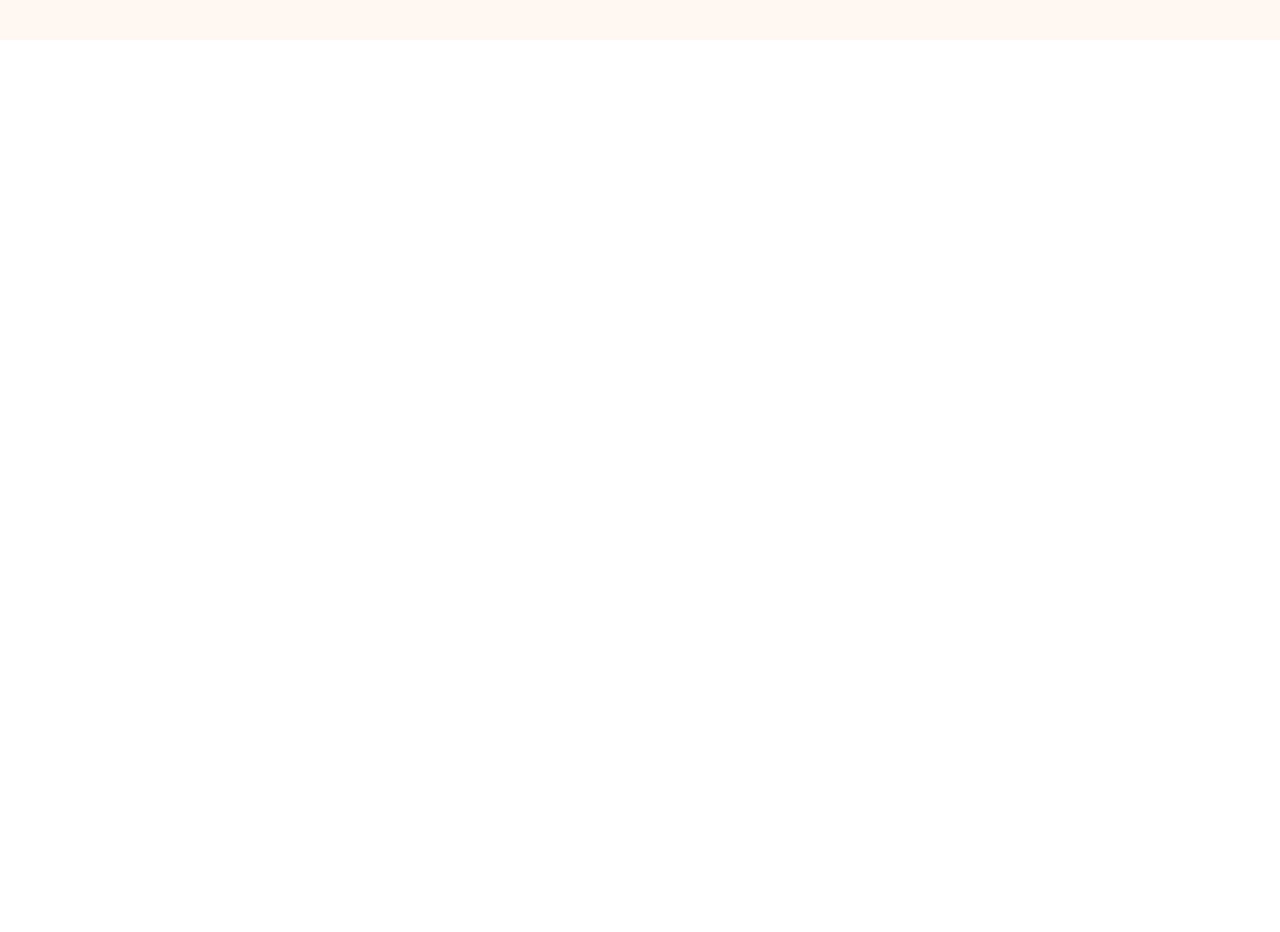
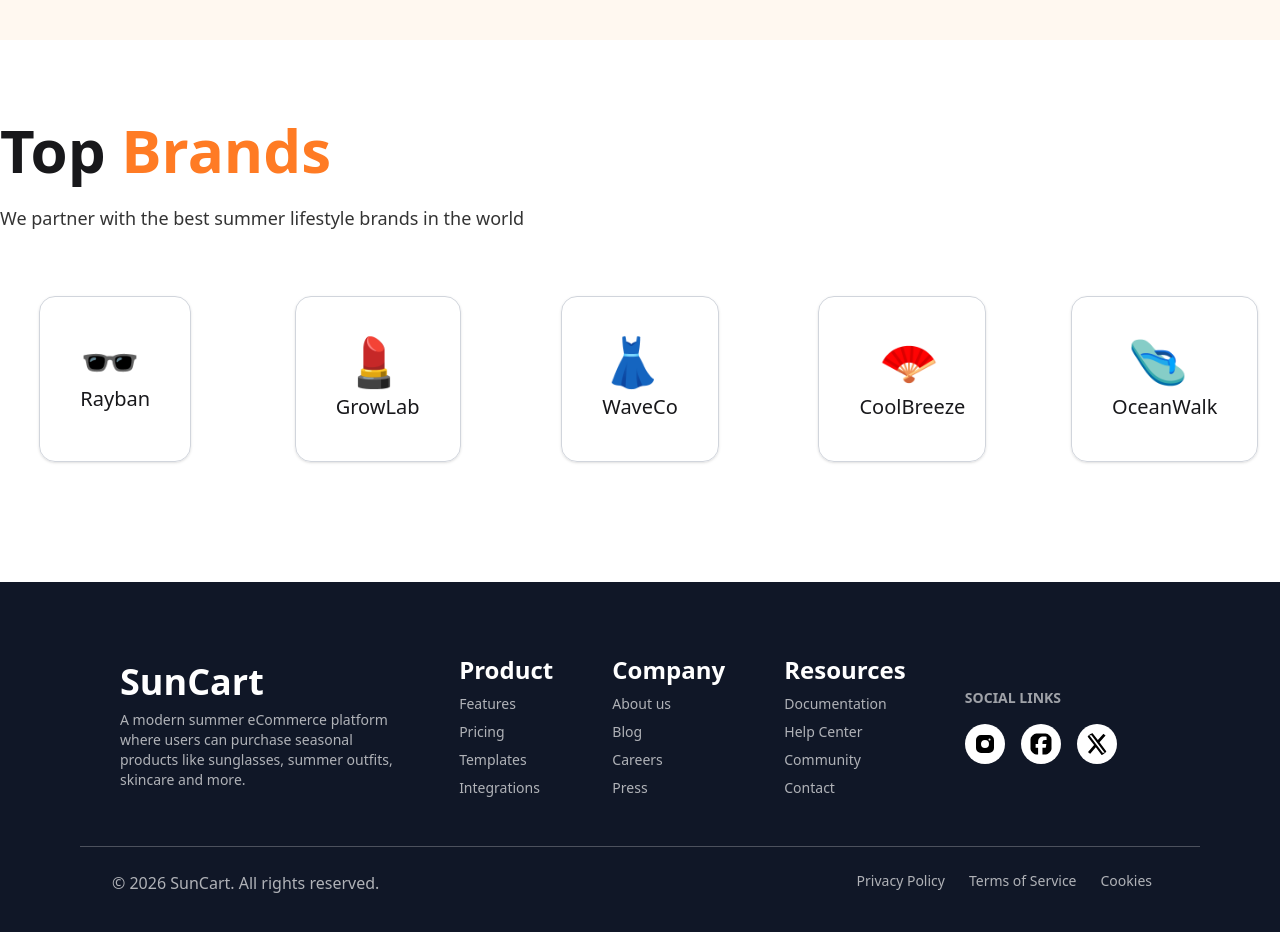
Before and after one commit to yashakib-dev/PH-A08-B13, a Next.js app: page / in a window 1280 px wide. Shown: the part 2500-3432 px from the top of the page. Before the commit the page ends 2540 px from the top, so only its background shows below. Built offline with nearby package versions, Linux system fonts and the light colour scheme.

Commit message:
TopBrands & Footer added

```diff
--- a/src/app/page.js
+++ b/src/app/page.js
@@ -1,6 +1,8 @@
 import Hero from '@/components/Hero';
 import PopularProducts from '@/components/homepage/PopularProducts';
 import SummerCareTips from '@/components/homepage/SummerCareTips';
+import TopBrands from '@/components/homepage/TopBrands';
+import Footer from '@/components/shared/Footer';
 
 import Navbar from '@/components/shared/Navbar';
 import React from 'react';
@@ -12,6 +14,8 @@
       <Hero></Hero>
       <PopularProducts></PopularProducts>
       <SummerCareTips></SummerCareTips>
+      <TopBrands></TopBrands>
+      <Footer></Footer>
     </div>
   );
 };
--- a/src/components/homepage/TopBrands.jsx
+++ b/src/components/homepage/TopBrands.jsx
@@ -2,8 +2,37 @@
 
 const TopBrands = () => {
     return (
-        <div>
+        <div className='my-20 container lg:w-full w-[90%] mx-auto space-y-6'>
+            <h2 className="lg:text-6xl md:text-5xl text-4xl font-bold ">Top <span className="text-[#FF7B24]">Brands</span></h2>
+            <p  className="text-lg text-black/80">We partner with the best summer lifestyle brands in the world</p>
 
+            <div className='grid lg:grid-cols-5 md:grid-cols-3 grid-cols-2 gap-8 py-10' >
+                <div className='shadow border mx-auto border-gray-300 rounded-2xl p-10'>
+                    <div className='text-5xl mr-1 w-fit  '>🕶️</div>
+                    <h4 className=" font-medium w-fit text-xl">Rayban</h4>
+
+                </div>
+                <div className='shadow border mx-auto border-gray-300 rounded-2xl p-10'>
+                    <div className='text-5xl w-fit pb-2 pl-2'>💄</div>
+                    <h4 className=" font-medium w-fit text-xl">GrowLab</h4>
+
+                </div>
+                <div className='shadow border mx-auto border-gray-300 rounded-2xl p-10'>
+                    <div className='text-5xl w-fit pb-2 '>👗</div>
+                    <h4 className=" font-medium w-fit text-xl">WaveCo</h4>
+
+                </div>
+                <div className='shadow border mx-auto pr-5 border-gray-300 rounded-2xl p-10'>
+                    <div className='text-5xl w-fit pb-2 pl-5 '>🪭</div>
+                    <h4 className=" font-medium w-fit text-xl">CoolBreeze</h4>
+
+                </div>
+                <div className='shadow border mx-auto border-gray-300 rounded-2xl p-10'>
+                    <div className='text-5xl w-fit pb-2 pl-4 '>🩴</div>
+                    <h4 className=" font-medium w-fit text-xl">OceanWalk</h4>
+
+                </div>
+            </div>
         </div>
     );
 };
--- /dev/null
+++ b/src/components/shared/Footer.jsx
@@ -0,0 +1,71 @@
+import React from "react";
+import { BsTwitterX } from "react-icons/bs";
+import { FaSquareFacebook } from "react-icons/fa6";
+import { TbBrandInstagramFilled } from "react-icons/tb";
+
+const Footer = () => {
+  return (
+    <div>
+      <footer className=" bg-[#101727] mt-16 py-12 px-6 md:px-12 lg:px-20">
+        <div className="footer text-[white] lg:footer-horizontal container items-center mx-auto py-6 p-10">
+          <div>
+            <h2 className="text-4xl font-bold">SunCart</h2>
+            <p className="w-70 font-light text-[#ffffffab]">
+              A modern summer eCommerce platform where users can
+              purchase seasonal products like sunglasses, summer outfits,
+              skincare and more.
+            </p>
+          </div>
+          <nav className="font-light text-[#ffffffab]">
+            <h6 className=" text-[#FFFFFF] font-bold text-2xl">Product</h6>
+            <a className="link link-hover">Features</a>
+            <a className="link link-hover">Pricing</a>
+            <a className="link link-hover">Templates</a>
+            <a className="link link-hover">Integrations</a>
+          </nav>
+          <nav className="font-light text-[#ffffffab]">
+            <h6 className="text-[#FFFFFF] font-bold text-2xl">Company</h6>
+            <a className="link link-hover">About us</a>
+            <a className="link link-hover">Blog</a>
+            <a className="link link-hover">Careers</a>
+            <a className="link link-hover">Press</a>
+          </nav>
+          <nav className="font-light text-[#ffffffab]">
+            <h6 className="text-[#FFFFFF] font-bold text-2xl">Resources</h6>
+            <a className="link link-hover">Documentation</a>
+            <a className="link link-hover">Help Center</a>
+            <a className="link link-hover">Community</a>
+            <a className="link link-hover">Contact</a>
+          </nav>
+          <nav>
+            <h6 className="footer-title">Social Links</h6>
+            <div className="grid grid-flow-col gap-4 ">
+              <a>
+                <TbBrandInstagramFilled className="bg-[#ffffff] rounded-full text-black w-10 h-10 p-2 " />
+              </a>
+              <a>
+                <FaSquareFacebook className="bg-[#ffffff] rounded-full text-black w-10 h-10 p-2 " />
+              </a>
+              <a>
+                <BsTwitterX className="bg-[#ffffff] rounded-full text-black w-10 h-10 p-2 " />
+              </a>
+            </div>
+          </nav>
+        </div>
+
+        <div className="border-t border-white/25 my-6 "></div>
+
+        <div className="text-[#ffffffab] md:flex  justify-between container mx-auto px-8">
+          <p>© 2026 SunCart. All rights reserved.</p>
+          <div className="flex md:text-md text-sm  gap-6 px-4">
+            <a href="">Privacy Policy</a>
+            <a href="">Terms of Service</a>
+            <a href="">Cookies</a>
+          </div>
+        </div>
+      </footer>
+    </div>
+  );
+};
+
+export default Footer;
```
